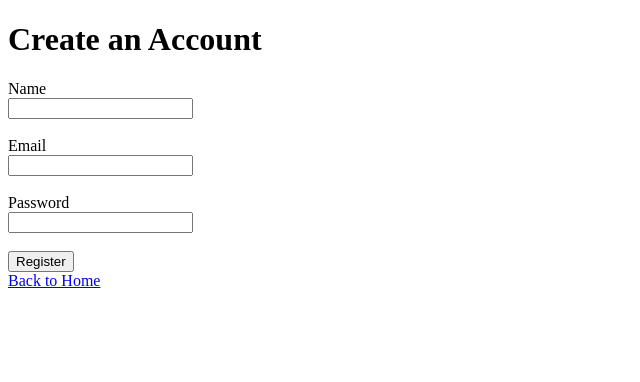
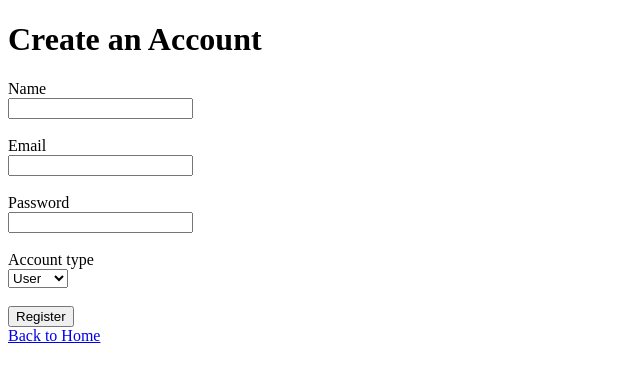
Before and after one commit to ArrafMelon/Movie-Show-subscription-system, a Flask app: page /register in a window 1280 px wide. Shown: the top 382 px of the page, without its empty margins (0-640 px from the left). Run offline with Flask 3, Linux system fonts and the light colour scheme.

Commit message:
Added account type in db (User or admin)

```diff
--- a/app.py
+++ b/app.py
@@ -7,13 +7,14 @@ from flask import session
 # Create the DB file
 connection = sqlite3.connect("subscription.db")
 
-# Creation of registration table (unique ID, name (First Last), unique email, password)
+# Creation of registration table (unique ID, name (First Last), unique email, password, account type (user or admin))
 connection.execute("""
     CREATE TABLE IF NOT EXISTS user_details(
     id INTEGER PRIMARY KEY,
     name TEXT NOT NULL,
     email TEXT UNIQUE NOT NULL,
-    password TEXT NOT NULL
+    password TEXT NOT NULL,
+    account_type TEXT NOT NULL
     )
 """)
 
@@ -33,6 +34,7 @@ def register():
         name = request.form["name"]
         email = request.form["email"]
         password = request.form["password"]
+        account_type = request.form["account_type"]
 
         # check empty values
         if not name or not email or not password:
@@ -45,7 +47,7 @@ def register():
         # inserting user details in db
         connection = sqlite3.connect("subscription.db")
         try:
-            connection.execute("INSERT INTO user_details (name, email, password) VALUES (?, ?, ?)", (name, email, password))
+            connection.execute("INSERT INTO user_details (name, email, password, account_type) VALUES (?, ?, ?, ?)", (name, email, password, account_type))
             connection.commit()
         # error handling for duplicate emails when registered
         except sqlite3.IntegrityError:
@@ -84,6 +86,7 @@ def login():
         session["id"] = user[0]
         session["email"] = user[2]
         session["password"] = user[3]
+        session["account_type"] = user[4]
         return render_template("login.html", message="Successfully Logged in")
 
     return render_template("login.html")
--- a/templates/registration.html
+++ b/templates/registration.html
@@ -18,6 +18,12 @@
         <label>Password</label><br>
         <input type="password" name="password"><br><br>
 
+        <label>Account type</label><br>
+        <select name="account_type">
+            <option value="User">User</option>
+            <option value="Admin">Admin</option>
+        </select><br><br>
+
         <button type="submit">Register</button>
     </form>
 
```
Also changed, not shown: templates/account_management.html (+8 -8 lines), templates/homepage.html (+4 -4 lines).
